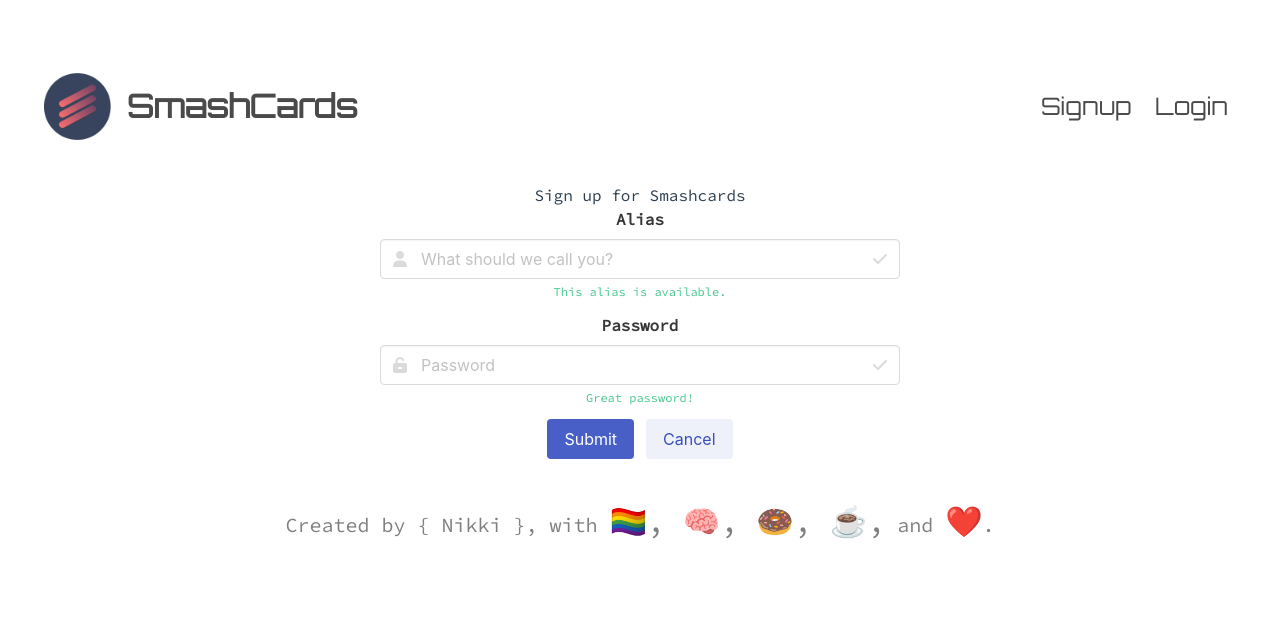
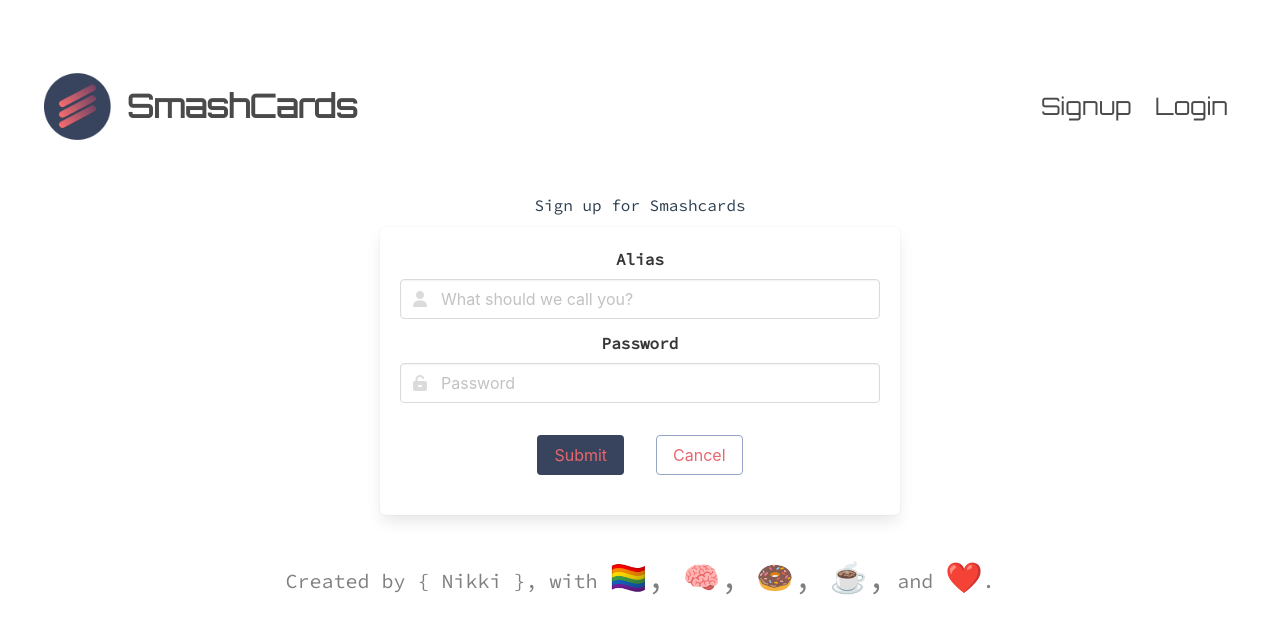
Before and after one commit to piknikki/smashcards-vue, a Vue app: page /signup in a window 1280 px wide. Shown: the top 634 px of the page. Built offline with nearby package versions, Linux system fonts and the light colour scheme.

Commit message:
WIP signup form validation

```diff
--- a/src/components/Signup.vue
+++ b/src/components/Signup.vue
@@ -1,50 +1,49 @@
 <template>
   <div class="signup">
     <h3>Sign up for Smashcards</h3>
-    <div>
-      <form>
+    <div class="box">
+      <form @submit.prevent="signUp">
         <div class="field">
-          <label class="label">Alias</label>
+          <label class="label" for="alias">Alias</label>
           <div class="control has-icons-left has-icons-right">
-            <input class="input" type="text" placeholder="What should we call you?" >
+            <input id="alias" v-model="alias" class="input" type="text" placeholder="What should we call you?" >
             <span class="icon is-small is-left">
               <i class="fas fa-user"></i>
             </span>
-            <span v-if="validAlias" class="icon is-small is-right">
-              <i class="fas fa-check"></i>
-            </span>
+<!--            <span v-if="validAlias" class="icon is-small is-right">-->
+<!--              <i class="fas fa-check"></i>-->
+<!--            </span>-->
 <!--            <span v-else-if="!validAlias" class="icon is-small is-right">-->
 <!--              <i class="fas fa-exclamation-triangle"></i>-->
 <!--            </span>-->
           </div>
-          <p v-if="validAlias" class="help is-success">This alias is available.</p>
-<!--          <p v-else-if="!validAlias" class="help is-danger">Sorry, that alias is taken. Try another.</p>-->
+          <p class="help">{{ this.aliasFeedback }}</p>
         </div>
 
         <div class="field">
-          <label class="label">Password</label>
+          <label for="password" class="label">Password</label>
           <div class="control has-icons-left has-icons-right">
-            <input class="input" type="password" placeholder="Password" >
+            <input id="password" v-model="password" class="input" type="password" placeholder="Password" >
             <span class="icon is-small is-left">
               <i class="fas fa-unlock-alt"></i>
             </span>
-            <span v-if="validPassword" class="icon is-small is-right">
-              <i class="fas fa-check"></i>
-            </span>
+<!--            <span v-if="validPassword" class="icon is-small is-right">-->
+<!--              <i class="fas fa-check"></i>-->
+<!--            </span>-->
             <!--            <span v-else-if="!validAlias" class="icon is-small is-right">-->
             <!--              <i class="fas fa-exclamation-triangle"></i>-->
             <!--            </span>-->
           </div>
-          <p v-if="validAlias" class="help is-success">Great password!</p>
+<!--          <p v-if="validPassword" class="help is-success">{{ passwordFeedback }}</p>-->
           <!--          <p v-else-if="!validAlias" class="help is-danger">Sorry, that alias is taken. Try another.</p>-->
         </div>
 
         <div class="field is-grouped is-grouped-centered">
           <div class="control">
-            <button class="button is-link">Submit</button>
+            <button class="button is-link submit-btn">Submit</button>
           </div>
           <div class="control">
-            <button class="button is-link is-light">Cancel</button>
+            <button class="button is-link cancel-btn">Cancel</button>
           </div>
         </div>
 
@@ -54,12 +53,42 @@
 </template>
 
 <script>
+import slugify from 'slugify'
+import db from '../firebase/init'
+
 export default {
   name: 'Signup',
   data () {
     return {
       validAlias: true,
-      validPassword: true
+      validPassword: true,
+      alias: null,
+      password: null,
+      slug: null,
+      aliasFeedback: null
+    }
+  },
+  methods: {
+    signUp () {
+      if (this.alias) {
+        // slugify the alias
+        // check if it exists on firebase -- already taken?
+        this.slug = slugify(this.alias, {
+          replacement: '-',
+          remove: /[$*_+~.()'"!?\-:@]/g,
+          lower: true
+        })
+        let ref = db.collection('users').doc(this.slug)
+        ref.get().then(doc => {
+          if (doc.exists) {
+            this.aliasFeedback = 'Sorry, that alias already exists. Pick another one.'
+          } else {
+            this.aliasFeedback = `Hey, ${this.alias}!`
+          }
+        })
+      } else {
+        this.aliasFeedback = 'You must enter an alias.'
+      }
     }
   }
 }
@@ -72,4 +101,33 @@ export default {
   padding: 40px;
 }
 
+h3 {
+  margin: 10px;
+}
+
+button {
+  margin: 20px 10px;
+}
+
+.submit-btn {
+  background: #38445D;
+  color: #E6676E;
+}
+
+.submit-btn:hover {
+  border: 1px solid #E6676E;
+  background: #38445D;
+  color: white;
+}
+
+button.cancel-btn {
+  border: 1px solid #93a4c6;
+  background: white;
+  color: #E6676E;
+}
+
+button.cancel-btn:hover {
+  background: #E6676E;
+}
+
 </style>
```
